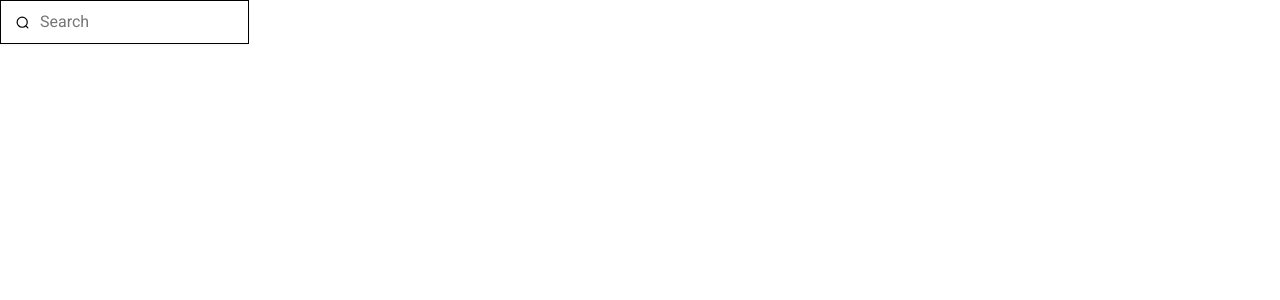
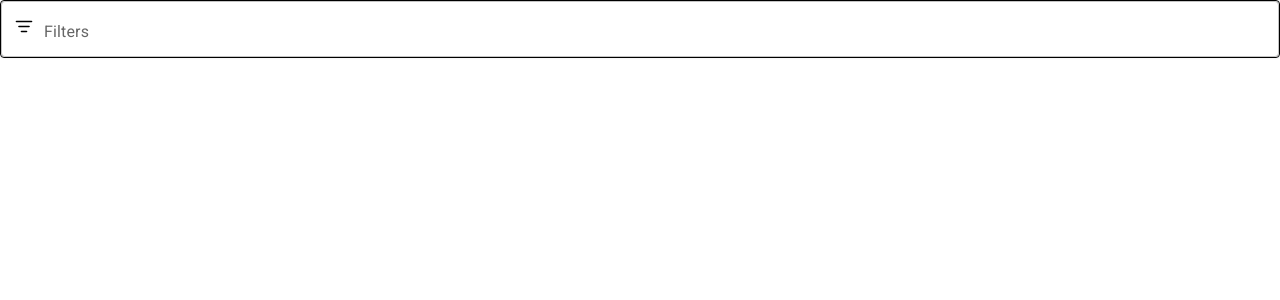
Before and after one commit to loganbreadyMW/next-nest-bootstrap, a Next.js app: page / in a window 1280 px wide. Shown: the top 300 px of the page. Built offline with nearby package versions, Linux system fonts and the light colour scheme.

Commit message:
feat: added filter component to be reused

```diff
--- /dev/null
+++ b/src/common/components/atoms/Filter/Filter.module.scss
@@ -0,0 +1,23 @@
+// Filter Styles
+.select {
+  border: 1.67px solid #000000;
+  border-radius: 0;
+
+  /* Shadow/xs */
+  box-shadow: 0 1px 2px rgba(16, 24, 40, 5%);
+}
+
+.input-label {
+  color: #000000;
+  display: flex;
+  outline: none;
+
+  &:focus {
+    border: 0;
+    color: #000000 !important;
+  }
+
+  svg {
+    margin-right: 10px;
+  }
+}
--- /dev/null
+++ b/src/common/components/atoms/Filter/Filter.tsx
@@ -0,0 +1,56 @@
+import { FilterIcon } from '@atoms/Icons/FilterIcon';
+import Box from '@mui/material/Box';
+import FormControl from '@mui/material/FormControl';
+import InputLabel from '@mui/material/InputLabel';
+import MenuItem from '@mui/material/MenuItem';
+import type { SelectChangeEvent } from '@mui/material/Select';
+import Select from '@mui/material/Select';
+import { useState } from 'react';
+import styles from './Filter.module.scss';
+
+interface FilterProps {
+  label: string;
+  options: string[];
+}
+
+export function Filter({ label, options }: FilterProps) {
+  const [filterOptions, setFilterOptions] = useState('');
+
+  const handleChange = (event: SelectChangeEvent) => {
+    setFilterOptions(event.target.value);
+  };
+
+  return (
+    <Box>
+      <FormControl fullWidth>
+        <InputLabel
+          id='demo-simple-select-label'
+          shrink={false}
+          className={styles['input-label']}
+          focused={false}
+        >
+          <FilterIcon />
+          Filters
+        </InputLabel>
+        <Select
+          labelId='demo-simple-select-label'
+          id='demo-simple-select'
+          value={filterOptions}
+          label={label}
+          onChange={handleChange}
+          className={styles['select']}
+          IconComponent={'div'}
+          disableUnderline
+        >
+          {options.map((option: string, index: number) => {
+            return (
+              <MenuItem key={index} value={option}>
+                {option}
+              </MenuItem>
+            );
+          })}
+        </Select>
+      </FormControl>
+    </Box>
+  );
+}
--- /dev/null
+++ b/src/common/components/atoms/Filter/index.ts
@@ -0,0 +1 @@
+export { Filter } from './Filter';
--- /dev/null
+++ b/src/common/components/atoms/Icons/FilterIcon.tsx
@@ -0,0 +1,11 @@
+export const FilterIcon = () => (
+  <svg width='20' height='21' viewBox='0 0 20 21' fill='none' xmlns='http://www.w3.org/2000/svg'>
+    <path
+      d='M5 10.5H15M2.5 5.5H17.5M7.5 15.5H12.5'
+      stroke='black'
+      strokeWidth='1.66667'
+      strokeLinecap='round'
+      strokeLinejoin='round'
+    />
+  </svg>
+);
--- a/src/pages/index.tsx
+++ b/src/pages/index.tsx
@@ -1,11 +1,12 @@
-import { Search } from '@atoms/Search/Search';
+import { Filter } from '@atoms/Filter';
 import type { NextPage } from 'next';
 
 const Home: NextPage = () => {
+  const filterOptions = ['All', 'Active', 'Completed'];
   return (
     <>
       <div style={{ height: '100vh', width: '100vw' }}>
-        <Search placeHolder='Search' />
+        <Filter options={filterOptions} />
       </div>
     </>
   );
```
Also changed, not shown: 1 other file (tests, documents, lock files or other folders).
